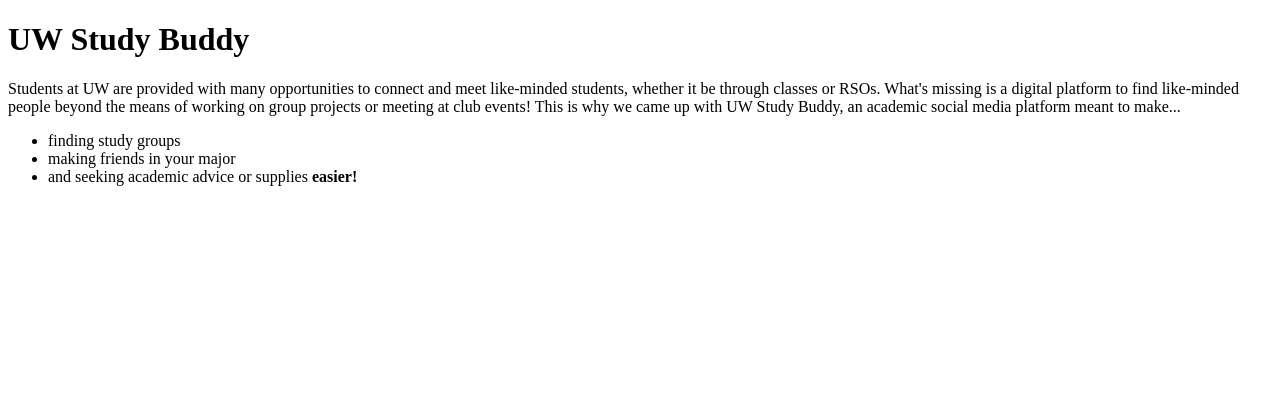
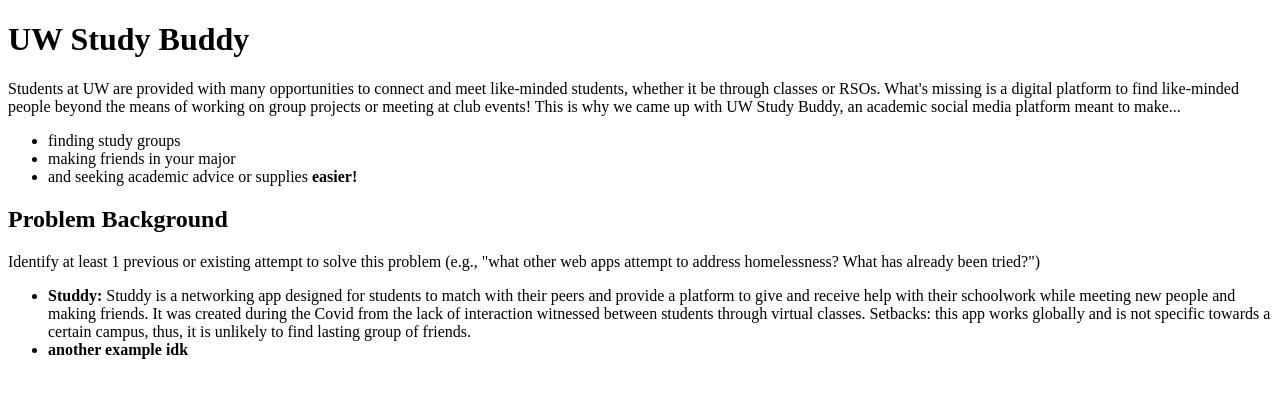
Before and after one commit to maansi-s/project-draft, a plain HTML site: page index.html in a window 1280 px wide. Drawn offline with Linux system fonts and the light colour scheme.

Commit message:
Question 3

```diff
--- a/index.html
+++ b/index.html
@@ -24,13 +24,22 @@
         <li>making friends in your major</li>
         <li>and seeking academic advice or supplies <strong>easier!</strong></li>
     </ul>
-
-    <p>
-
-    </p>
-
-    <p>
-
-    </p>
+    <section>
+        <h2>Problem Background</h2>
+        <p>Identify at least 1 previous or existing attempt to solve this problem (e.g., "what other web apps attempt
+            to address homelessness? What has already been tried?")</p>
+        <ul>
+            <li>
+                <strong>Studdy:</strong> Studdy is a networking app designed for students to match with their peers
+                and provide a platform to give and receive help with their schoolwork while meeting new people and
+                making friends. It was created during the Covid from the lack of interaction witnessed between
+                students through virtual classes. Setbacks: this app works globally and is not specific towards a certain
+                campus, thus, it is unlikely to find lasting group of friends.
+            </li>
+            <li>
+                <strong>another example idk</strong>
+            </li>
+        </ul>
+    </section>
 </body>
 </html>
```
